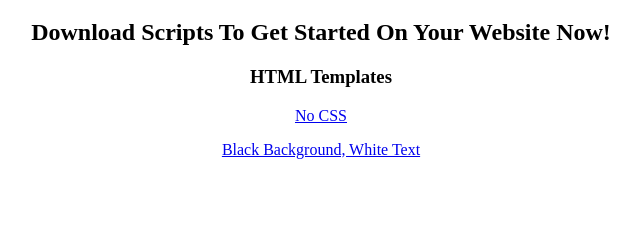
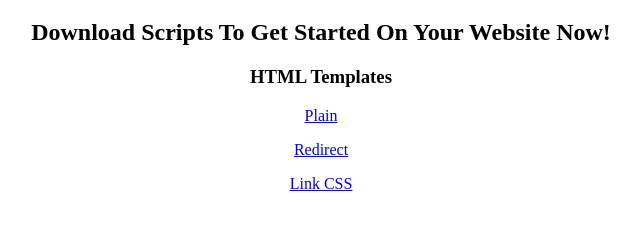
Before and after one commit to Ryan12439/MakeHTMLTemplates, a plain HTML site: page index.html in a window 1280 px wide. Shown: the part 61-288 px from the top of the page, without its empty margins (319-959 px from the left). Drawn offline with Linux system fonts and the light colour scheme.

Commit message:
Update index.html

```diff
--- a/index.html
+++ b/index.html
@@ -8,7 +8,8 @@
         <h1>Test Scripts & Downloads</h1>
         <h2>Download Scripts To Get Started On Your Website Now!</h2>
         <h3>HTML Templates</h3>
-        <p><a href="/lib/downloads/html1.txt" download="temp.html">No CSS</a></p>
-        <p><a href="/lib/downloads/html1.txt" download="temp.html">Black Background, White Text</a></p>
+        <p><a href="/lib/downloads/html1.txt" download="temp.html">Plain</a></p>
+        <p><a href="/lib/downloads/html2.txt" download="temp.html">Redirect</a></p>
+        <p><a href="/lib/downloads/html3.txt" download="temp.html">Link CSS</a></p>
     </body>
 </html>
```
